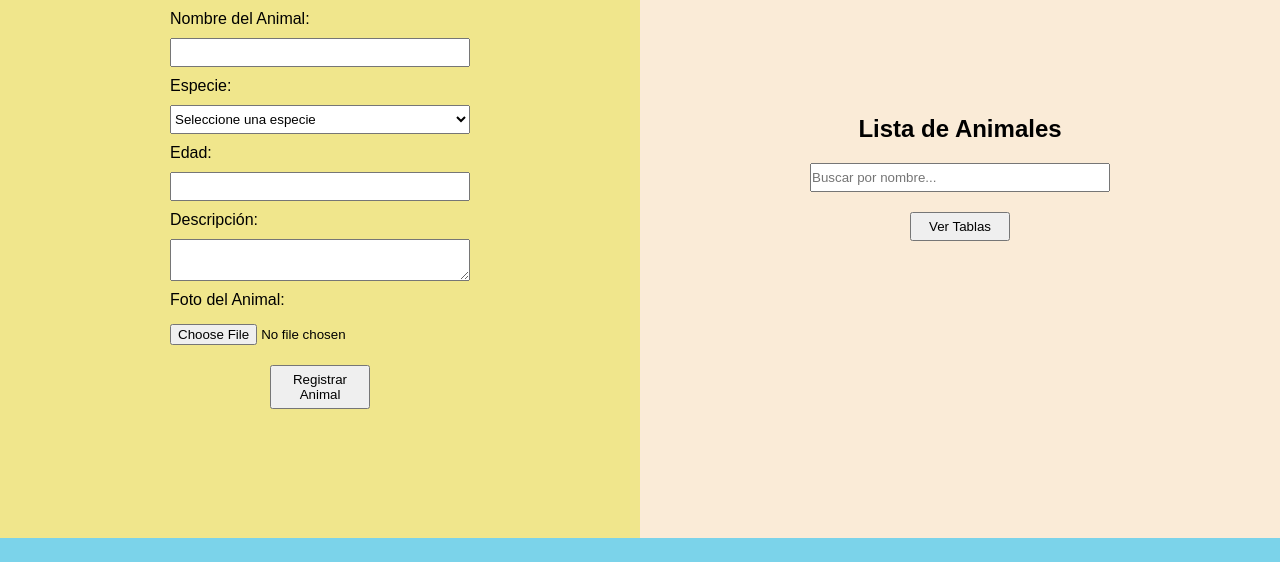
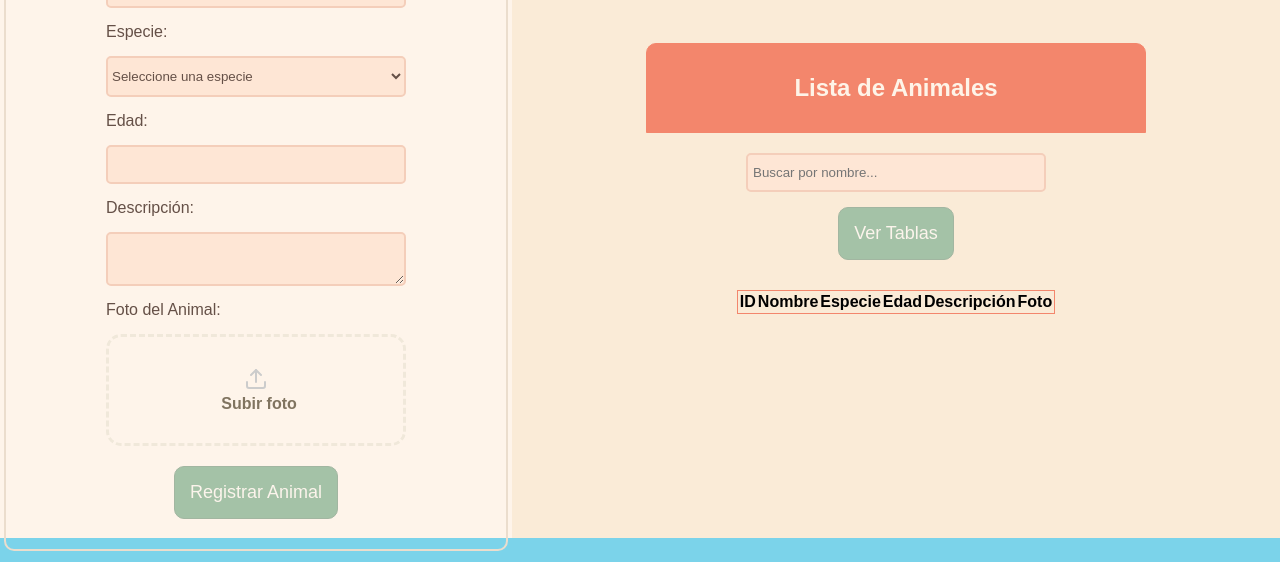
Before and after one commit to KarenBuenoVillalobos/Huellitas, a website: page pages/animales.html in a window 1280 px wide. Shown: the part 282-844 px from the top of the page. Drawn offline with nearby package versions, Linux system fonts and the light colour scheme; no server answers.

Commit message:
Mejora en css para lista de animales

```diff
--- a/css/listas.css
+++ b/css/listas.css
@@ -48,41 +48,135 @@
   /* max-height: 120vh; */
   display: flex;
 }
+.container-animales h1,
+.container-animales h2{
+  width: 500px;
+  padding: 30px 0;
+  margin-bottom: 20px;
+  border: 1px solid #f3866c;
+  border-radius: 10px 10px 0 0;
+  color: #fef4e8;
+  background-color: #f3866c;
+  text-align: center;
+}
 .container-animales label,
 .container-animales input,
 .container-animales select,
 .container-animales textarea{
   display: block;
   width: 300px;
-  padding: 5px 0;
+  padding: 10px 0;
   margin-bottom: 5px;
+  border-radius: 5px;
+  color: #655047;
+}
+.container-animales input,
+.container-animales select,
+.container-animales textarea{
+  /* background-color: #ffe2dc; */
+  background-color: #fee6d5;
+  border: 2px solid #f4ceba;
+}
+.container-animales input,
+.container-animales textarea{
+  padding-left: 5px;
+}
+.container-animales option{
+  background-color: #fcd0be;
+}
+.container-animales option:hover{
+  background-color: #fcd0be;
+}
+.container-animales input:focus,
+.container-animales select:focus,
+.container-animales textarea:focus{
+  outline: none;
+  border: 2px solid #ebc1c1;
+}
+.foto-container{
+  border: 3px dashed #f0e8da;
+  border-radius: 15px;
+  width: 300px;
+  padding: 30px 0;
+  text-align: center;
+  margin-bottom: 10px;
+}
+.foto-container label{
+  cursor: pointer;
+  padding: 0;
+  margin-bottom: 0;
+  color: #807460;
+  font-weight: 600;
+  /* border: 2px dashed #ccc; */
+}
+.foto-container input[type="file"]{
+  display: none;
 }
 .container-animales button{
-  width: 100px;
-  padding: 5px;
-  margin-top: 10px;
+  /* width: 200px; */
+  padding: 15px;
+  margin: 10px 0 30px;
+  border-radius: 10px;
+  border: 1px solid #a2b6a1;
+  background-color: #a4c2a7;
+  color: #fcf4ec;
+  cursor: pointer;
+  transition: all 0.3s ease-in-out;
+  font-size: large;
 }
-.container-animales h1,
-.container-animales h2{
-  margin-bottom: 20px;
+.container-animales button:hover{
+  background-color: #cf7b7b;
+  transition: all 0.3s ease-in-out;
+}
+.animal-form form{
+  border: 2px solid #ebddcd;
+  border-radius: 10px;
 }
 .animal-form,
+.animal-form form,
 .animal-list{
   display: flex;
   flex-direction: column;
   justify-content: center;
   align-items: center;
-  width: 50%;
-  background-color: #f0e68c;
+}
+.animal-form{
+  width: 40%;
+  background-color: #fef4ea;
 }
 .animal-list{
   /* justify-content: start; */
   background-color: antiquewhite;
+  width: 60%;
 }
 /* .animal-list button{
   width: 100px;
   padding: 5px;
 } */
+ .animal-list table{
+  border: 1px solid #f3866c;
+ }
+
+ .modal-container{
+  display: none;
+  position: fixed;
+  top: 0;
+  left: 0;
+  width: 100%;
+  height: 100%;
+  background-color: rgba(0, 0, 0, 0.5);
+}
+.modal-editar{
+  background-color: white;
+  margin: 50px auto auto;
+  display: flex;
+  flex-direction: column;
+  justify-content: center;
+  align-items: center;
+  padding: 20px;
+  width: 40%;
+  border-radius: 10px;
+}
 /* --------------------------------------------------- */
 
 .footer {
--- a/js/animal.js
+++ b/js/animal.js
@@ -1,4 +1,9 @@
- // Llenar el combobox de especies
+document.getElementById('foto_animal').addEventListener('change', function () {
+    const fileName = this.files[0]?.name || "Subir archivo";
+    document.querySelector('.foto-container').textContent = fileName;
+});
+
+// Llenar el combobox de especies
  const loadEspecies = async () => {
     try {
         const response = await fetch('/animales/especies'); // Endpoint para obtener las especies
--- a/pages/animales.html
+++ b/pages/animales.html
@@ -13,8 +13,9 @@
     <header id="header"></header>
 
     <main class="container-animales">
-        <form class="animal-form" id="animalForm" enctype="multipart/form-data" method="POST" action="/animales">
-            <h1>Registrar Animal</h1>
+        <div class="animal-form" >
+            <form id="animalForm" enctype="multipart/form-data" method="POST" action="/animales">
+                <h1>AÑADIR MASCOTA</h1>
                 <label for="nombre_animal">Nombre del Animal:</label>
                 <input type="text" id="nombre_animal" name="nombre_animal" required>
                 <label for="id_especie">Especie:</label>
@@ -26,15 +27,21 @@
                 <label for="descripcion">Descripción:</label>
                 <textarea id="descripcion" name="descripcion" required></textarea>
                 <label for="foto_animal">Foto del Animal:</label>
+                <div class="foto-container">
+                    <img src="/img/icon-upload.svg" alt="icon-upload">
+                    <label for="foto_animal">Subir foto
                         <input type="file" id="foto_animal" name="foto_animal">
+                    </label>
+                </div>
                 <button type="submit">Registrar Animal</button>
             </form>
+        </div>
 
         <div class="animal-list">
             <h2>Lista de Animales</h2>
-            <input type="text" id="buscador" placeholder="Buscar por nombre..." style="margin-bottom: 10px;">
+            <input type="text" id="buscador" placeholder="Buscar por nombre...">
             <button id="verTablas">Ver Tablas</button>
-            <table id="tablaAnimales" border="1" style="margin-top: 20px; display: none;">
+            <table id="tablaAnimales">
                 <thead>
                     <tr>
                         <th>ID</th>
@@ -52,9 +59,8 @@
         </div>
 
         <!-- Modal para editar un animal -->
-        <div id="modalEditar"
-            style="display: none; position: fixed; top: 0; left: 0; width: 100%; height: 100%; background-color: rgba(0, 0, 0, 0.5);">
-            <div style="background-color: white; margin: 10% auto; padding: 20px; width: 50%; border-radius: 10px;">
+        <div id="modalEditar" class="modal-container">
+            <div class="modal-editar">
                 <h2>Editar Animal</h2>
                 <form id="editarForm">
                     <!-- Imagen actual posicionada arriba a la derecha -->
@@ -63,14 +69,10 @@
                     <input type="hidden" id="editar_id_animal" name="id_animal">
                     <label for="editar_nombre_animal">Nombre del Animal:</label>
                     <input type="text" id="editar_nombre_animal" name="nombre_animal" required>
-                    <br><br>
-
                     <label for="editar_id_especie">Especie:</label>
                     <select id="editar_id_especie" name="id_especie" required>
                         <option value="">Seleccione una especie</option>
                     </select>
-                    <br><br>
-
                     <label for="editar_edad">Edad:</label>
                     <input type="number" id="editar_edad" name="edad" required>
                     <br><br>
```
Also changed, not shown: img/icon-upload.svg (added). Lines whose indentation alone changed are shown as unchanged.
